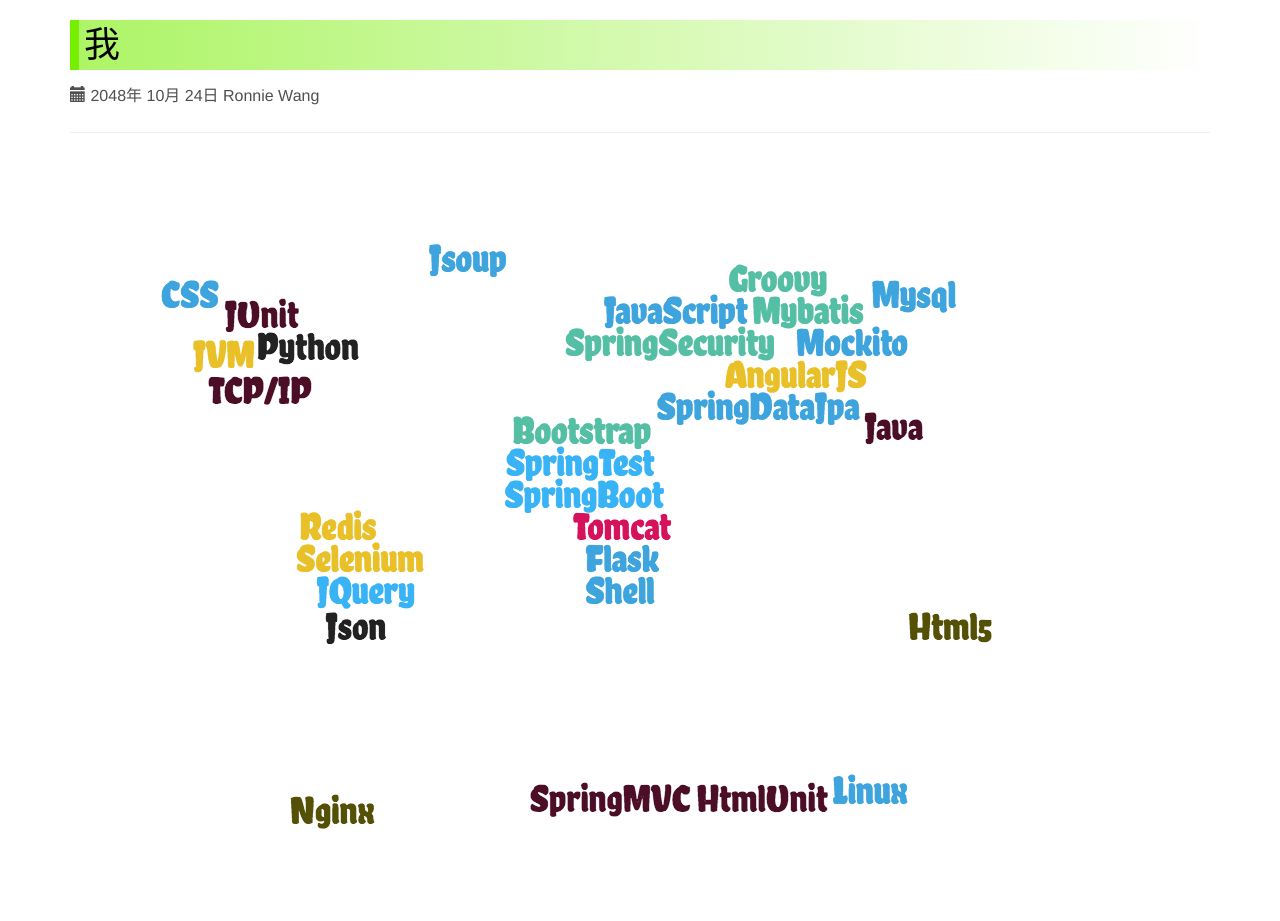
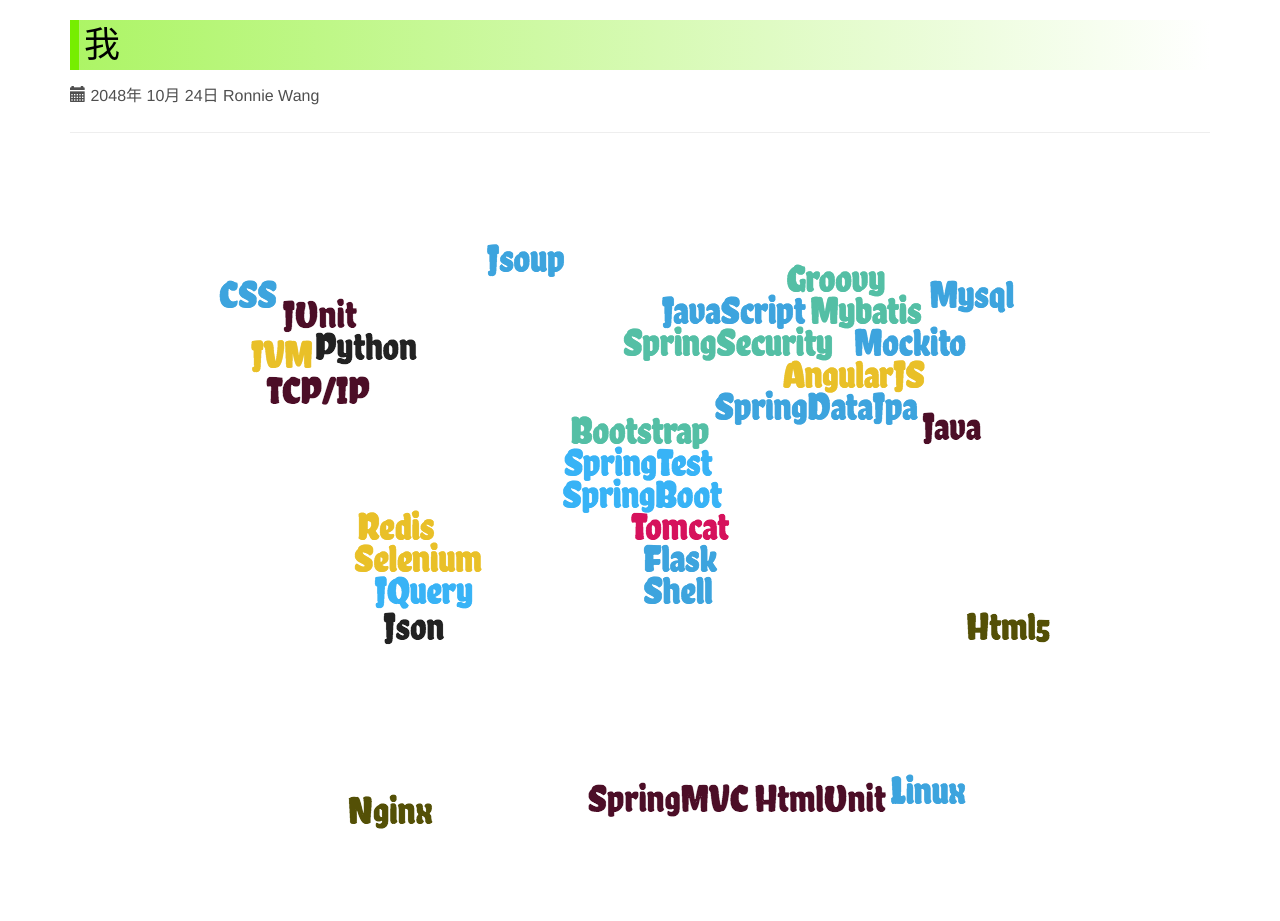
Before and after one commit to ronniewang/ronniewang.github.io, a Jekyll site: the page built from _posts/2048-10-24-me.md, in a window 1280 px wide. Built offline with Jekyll 4.4.1, drawn with Linux system fonts in a browser that asks for light colours.

Commit message:
update files

```diff
--- a/_posts/2048-10-24-me.md
+++ b/_posts/2048-10-24-me.md
@@ -5,6 +5,6 @@ category: me
 description: About me
 ---
 
-<div>
+<div style="text-align: center">
 <img src='http://ronnie.wang/images/techstack-white.png'>
 </div>
```
